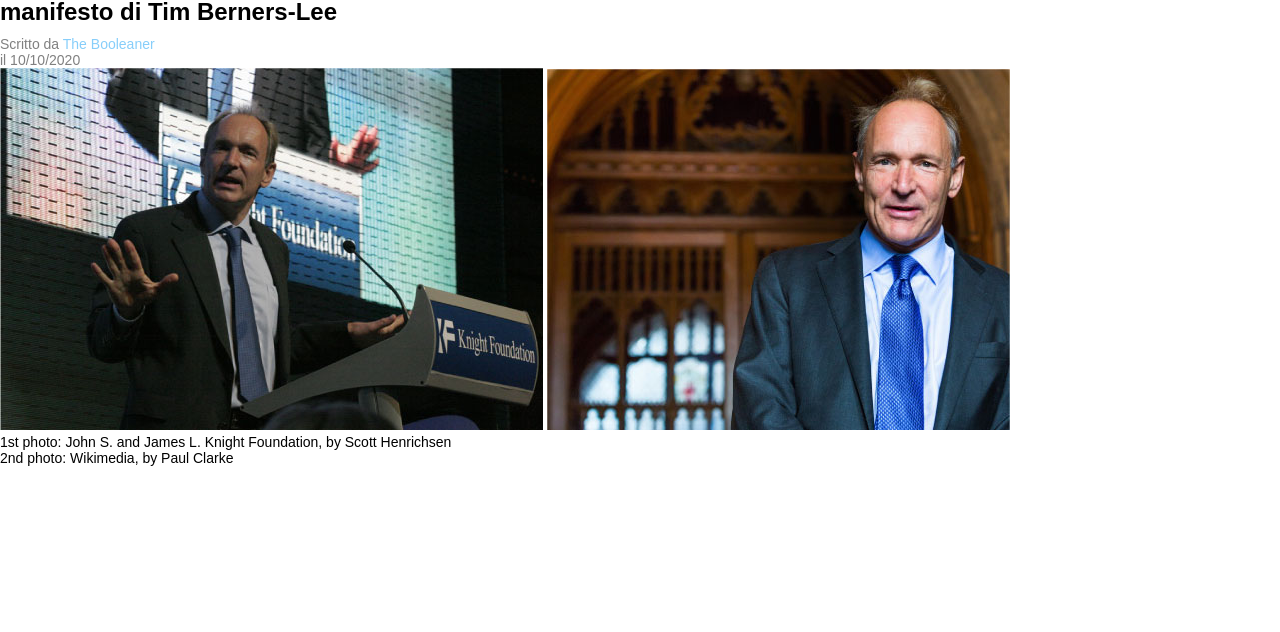
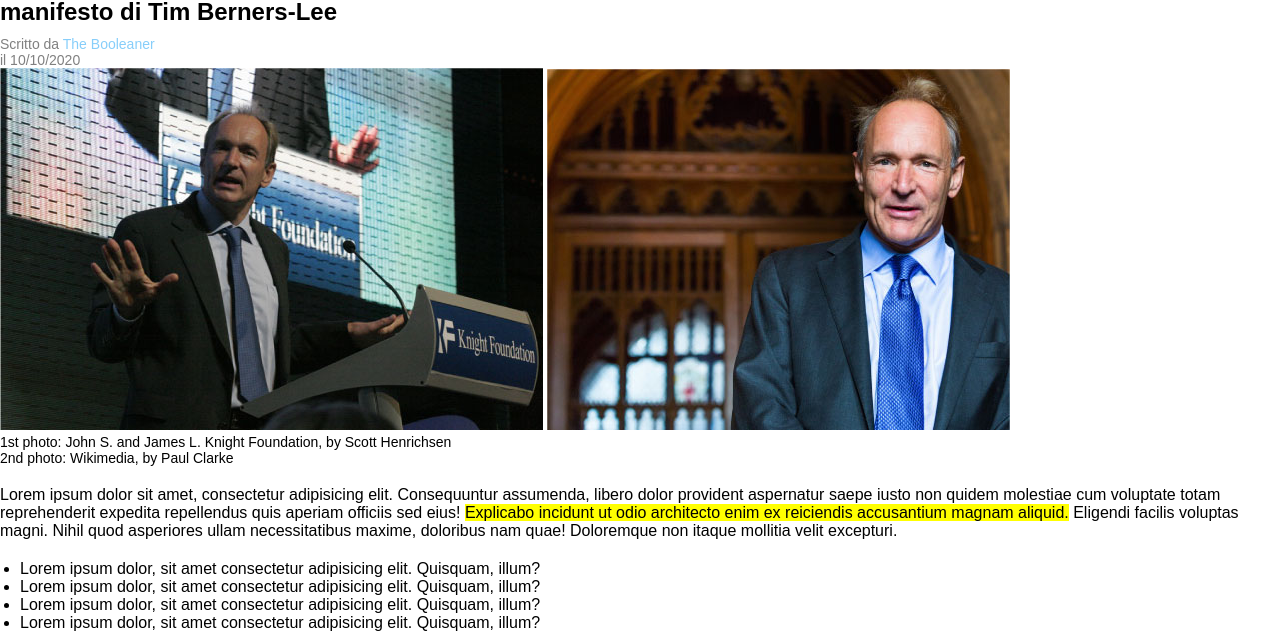
Before and after one commit to marcocnc/html-css-booleaner, a plain HTML site: page index.html in a window 1280 px wide. Shown: the part 190-822 px from the top of the page. Before the commit the page ends 800 px from the top, so only its background shows below. Drawn offline with Linux system fonts and the light colour scheme.

Commit message:
[add] 2 sections

```diff
--- a/css/style.css
+++ b/css/style.css
@@ -43,3 +43,15 @@ header img{
 .title #author{
     color: lightskyblue;
 }
+
+.paragraphs{
+    padding-top:20px;
+}
+
+.important{
+    background-color: yellow;
+}
+
+.paragraphs ul{
+    padding-left: 20px;
+}
--- a/index.html
+++ b/index.html
@@ -28,5 +28,19 @@
             <p class="pics"> 1st photo: John S. and James L. Knight Foundation, by Scott Henrichsen</p>
             <p class="pics">2nd photo: Wikimedia, by Paul Clarke</p>
         </section>
+
+        <section class="paragraphs">
+
+            <p>Lorem ipsum dolor sit amet, consectetur adipisicing elit. Consequuntur assumenda, libero dolor provident aspernatur saepe iusto non quidem molestiae cum voluptate totam reprehenderit expedita repellendus quis aperiam officiis sed eius! <span class="important">Explicabo incidunt ut odio architecto enim ex reiciendis accusantium magnam aliquid.</span> Eligendi facilis voluptas magni. Nihil quod asperiores ullam necessitatibus maxime, doloribus nam quae! Doloremque non itaque mollitia velit excepturi.</p>
+        </section>
+
+        <section class="paragraphs">
+            <ul>
+                <li>Lorem ipsum dolor, sit amet consectetur adipisicing elit. Quisquam, illum?</li>
+                <li>Lorem ipsum dolor, sit amet consectetur adipisicing elit. Quisquam, illum?</li>
+                <li>Lorem ipsum dolor, sit amet consectetur adipisicing elit. Quisquam, illum?</li>
+                <li>Lorem ipsum dolor, sit amet consectetur adipisicing elit. Quisquam, illum?</li>
+            </ul>
+        </section>
     </main>
 </html>
```
